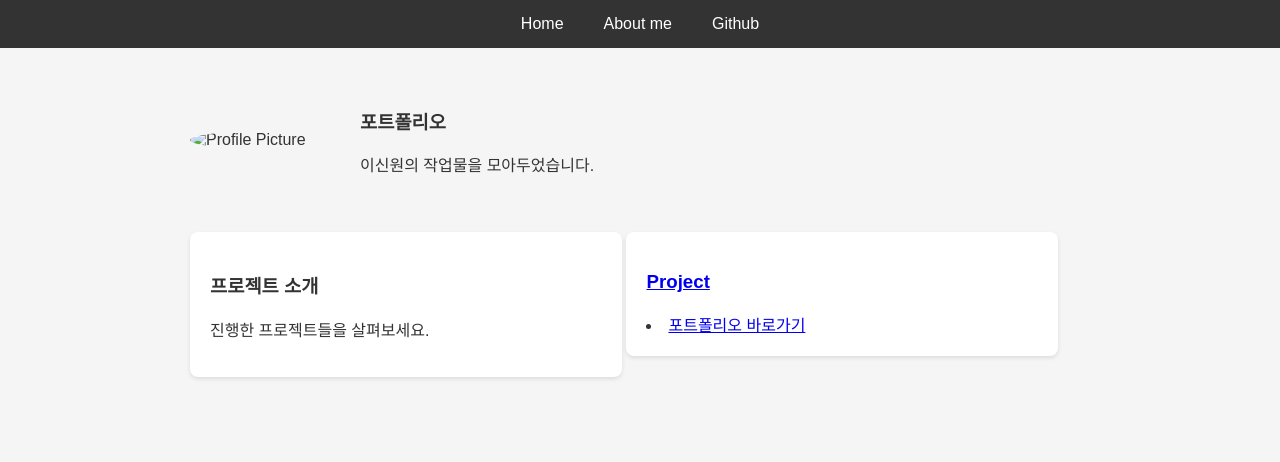
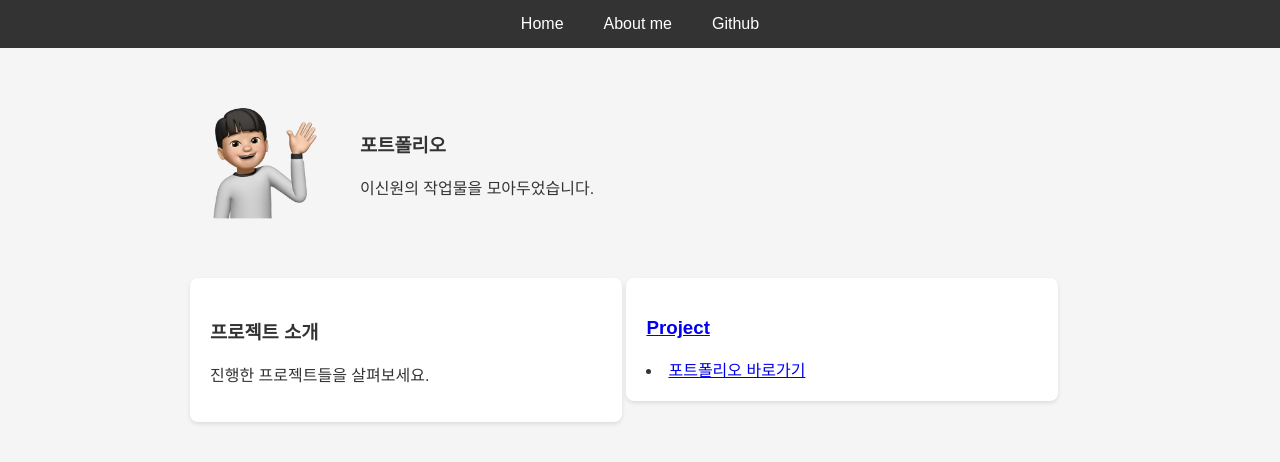
Before and after one commit to redEevee/23.11.20-report, a plain HTML site: page index.html in a window 1280 px wide. Drawn offline with Linux system fonts and the light colour scheme.

Commit message:
이미지추가

```diff
--- a/index.html
+++ b/index.html
@@ -27,7 +27,7 @@
 
     <section class="main-content">
       <article class="profile">
-        <img src="mimoji.png" width="150" id="pic" alt="Profile Picture" />
+        <img src="asset/mimoji.png" width="150" id="pic" alt="Profile Picture" />
         <div class="user-info">
           <h1>포트폴리오</h1>
           <p>이신원의 작업물을 모아두었습니다.</p>
```
Also changed, not shown: aboutme.html (+1 -1 lines), asset/mimoji.png (added).
